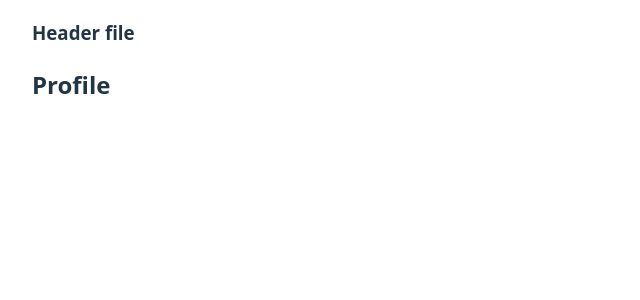
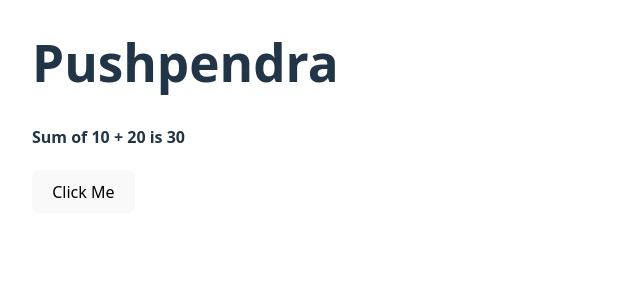
Before and after one commit to pushpendra-407/react-blog, a React (Vite) app: page / in a window 1280 px wide. Shown: the top 300 px of the page, without its empty margins (0-640 px from the left). Built offline with nearby package versions, Linux system fonts and the light colour scheme.

Commit message:
react component

```diff
--- a/src/App.jsx
+++ b/src/App.jsx
@@ -1,9 +1,16 @@
 import Header, { Profile } from "./Header"
 
 function App(){
+  const userName = "Pushpendra"
+  let x = 10
+  let y = 20
   return <div>
-    <Header/>
-    <Profile />
+    {/* <Header/>
+    <Profile /> */}
+    <h1>{userName}</h1>
+    <h4>Sum of 10 + 20 is {x+y}</h4>
+    <button onClick={()=> alert("Hello")}>Click Me</button>
+
   </div>
 }
 
```
